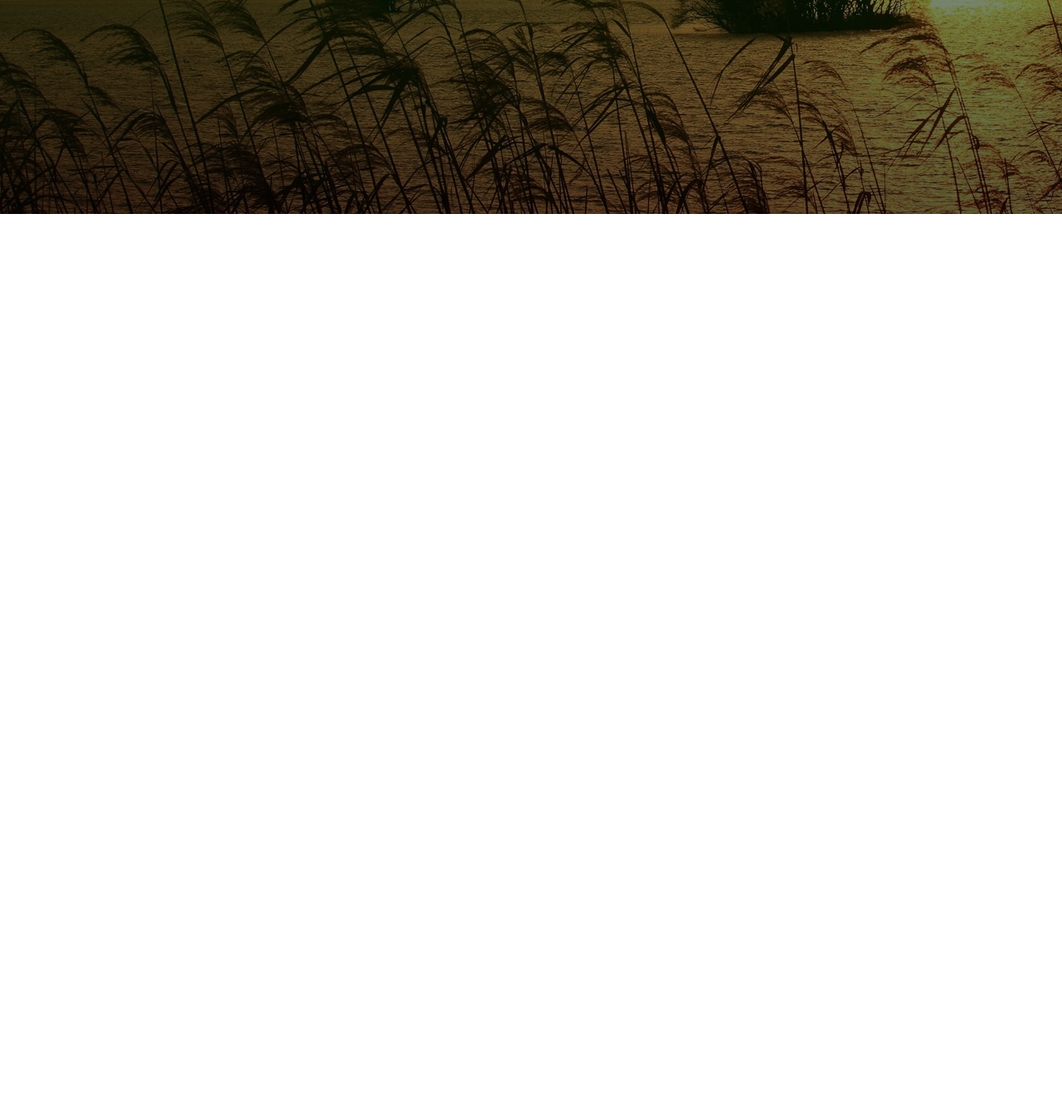
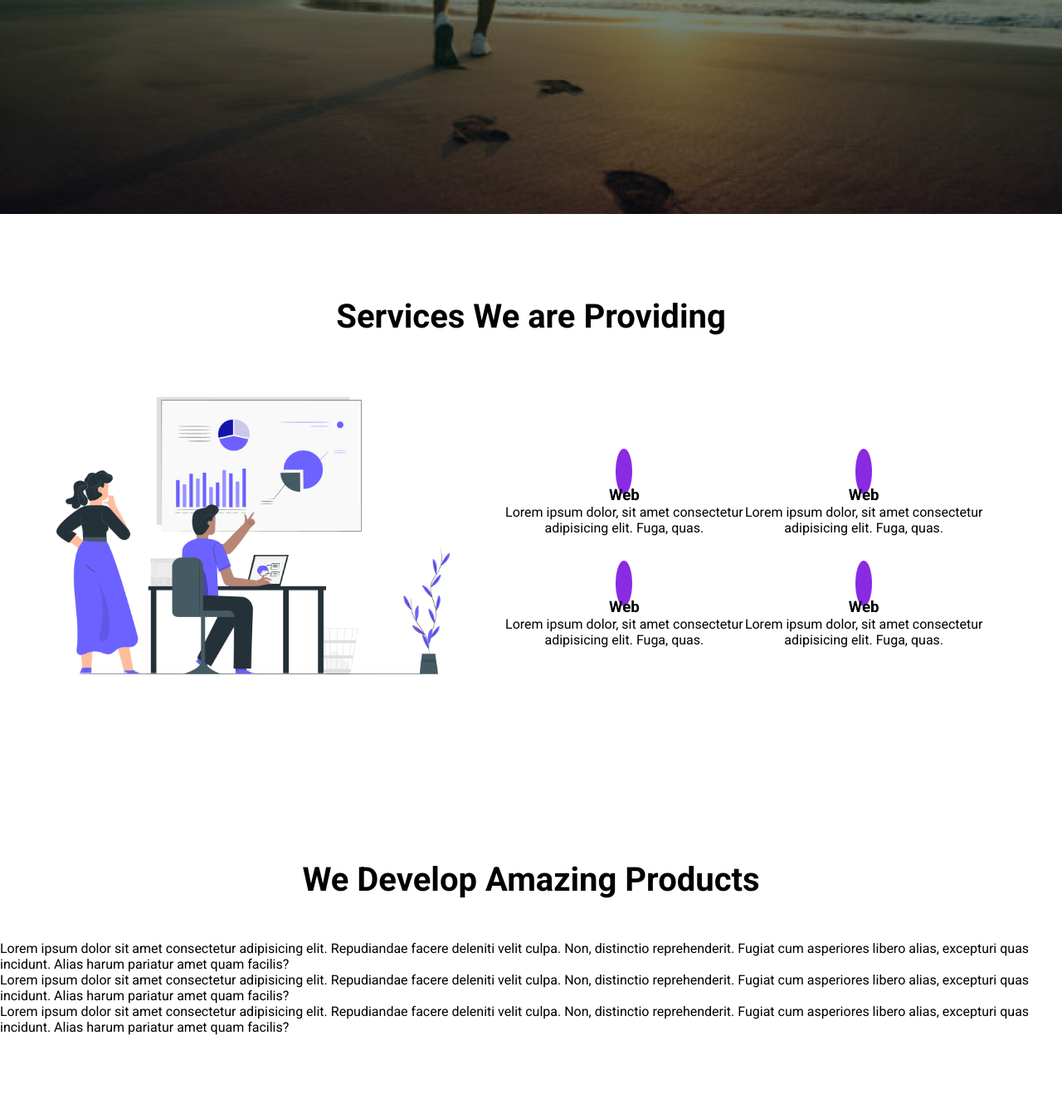
Before and after one commit to MusfiqDehan/company-2041, a plain HTML site: page index.html in a window 1280 px wide. Shown: the part 542-1890 px from the top of the page at 83% size. Before the commit the page ends 800 px from the top, so only its background shows below. Drawn offline with Linux system fonts and the light colour scheme.

Commit message:
Add services section

```diff
--- a/index.html
+++ b/index.html
@@ -6,6 +6,7 @@
     <meta http-equiv="X-UA-Compatible" content="IE=edge">
     <meta name="viewport" content="width=device-width, initial-scale=1.0">
 
+    <script src="https://code.iconify.design/3/3.0.0/iconify.min.js"></script>
     <link rel="stylesheet" href="style.css">
     <link rel="shortcut icon" href="favicon.ico" type="image/x-icon">
 
@@ -13,16 +14,19 @@
 </head>
 
 <body>
+    <!-- Header/Home Section -->
     <header id="header">
+        <!-- Navbar -->
         <nav>
             <ul>
-                <li><a href="#">Home</a></li>
-                <li><a href="#">Services</a></li>
+                <li><a href="#header">Home</a></li>
+                <li><a href="#services">Services</a></li>
                 <li><a href="#">Contact</a></li>
                 <li><a href="#">About</a></li>
             </ul>
         </nav>
 
+        <!-- Header Text Portion -->
         <div class="header-text">
             <h4>World Class Destination</h4>
             <h1>No #1 Travel Agency</h1>
@@ -35,8 +39,92 @@
         </div>
     </header>
 
+    <!-- Main Section -->
     <main>
+        <!-- Service Section -->
+        <section id="services">
+            <h2>Services We are Providing</h2>
 
+            <div class="services-container">
+                <!-- Left Side -->
+                <div class="half">
+                    <img src="images/services.png" alt="Our Services">
+                </div>
+
+                <!-- Right Side -->
+                <div class="half">
+
+                    <!-- Top Portion -->
+                    <div class="services-container">
+                        <!-- Left Side -->
+                        <div>
+                            <span class="iconify" data-icon="bxs:layer"></span>
+                            <h3>Web</h3>
+                            <p>
+                                Lorem ipsum dolor, sit amet consectetur adipisicing elit. Fuga, quas.
+                            </p>
+                        </div>
+                        <!-- Right Side -->
+                        <div>
+                            <span class="iconify" data-icon="bxs:layer"></span>
+                            <h3>Web</h3>
+                            <p>
+                                Lorem ipsum dolor, sit amet consectetur adipisicing elit. Fuga, quas.
+                            </p>
+                        </div>
+                    </div>
+
+                    <!-- Below Portion -->
+                    <div class="services-container">
+                        <!-- Left Side -->
+                        <div>
+                            <span class="iconify" data-icon="bxs:layer"></span>
+                            <h3>Web</h3>
+                            <p>
+                                Lorem ipsum dolor, sit amet consectetur adipisicing elit. Fuga, quas.
+                            </p>
+                        </div>
+                        <!-- Right Side -->
+                        <div>
+                            <span class="iconify" data-icon="bxs:layer"></span>
+                            <h3>Web</h3>
+                            <p>
+                                Lorem ipsum dolor, sit amet consectetur adipisicing elit. Fuga, quas.
+                            </p>
+                        </div>
+                    </div>
+                </div>
+            </div>
+        </section>
+
+        <!-- products -->
+        <section id="products">
+            <h2>We Develop Amazing Products</h2>
+
+            <div class="card-container">
+                <div class="card">
+                    <p>
+                        Lorem ipsum dolor sit amet consectetur adipisicing elit. Repudiandae facere deleniti velit
+                        culpa. Non, distinctio reprehenderit. Fugiat cum asperiores libero alias, excepturi quas
+                        incidunt. Alias harum pariatur amet quam facilis?
+                    </p>
+                </div>
+                <div class="card">
+                    <p>
+                        Lorem ipsum dolor sit amet consectetur adipisicing elit. Repudiandae facere deleniti velit
+                        culpa. Non, distinctio reprehenderit. Fugiat cum asperiores libero alias, excepturi quas
+                        incidunt. Alias harum pariatur amet quam facilis?
+                    </p>
+                </div>
+                <div class="card">
+                    <p>
+                        Lorem ipsum dolor sit amet consectetur adipisicing elit. Repudiandae facere deleniti velit
+                        culpa. Non, distinctio reprehenderit. Fugiat cum asperiores libero alias, excepturi quas
+                        incidunt. Alias harum pariatur amet quam facilis?
+                    </p>
+                </div>
+            </div>
+        </section>
     </main>
 
     <footer>
--- a/style.css
+++ b/style.css
@@ -1,4 +1,6 @@
 @import url('https://fonts.googleapis.com/css2?family=Roboto:wght@400;700&display=swap');
+
+/* Base Styles */
 
 * {
     scroll-behavior: smooth;
@@ -9,7 +11,7 @@
 
 .btn {
     padding: 20px 50px;
-    background-color: gray;
+    background-color: #892be2;
     border-radius: 20px;
 }
 
@@ -17,8 +19,25 @@
     border: 2px solid #fff;
 }
 
+section {
+    padding: 100px 0;
+    width: 100%;
+}
+
+h2 {
+    text-align: center;
+    font-size: 40px;
+    margin-bottom: 50px;
+}
+
+/* Header Style */
+
 #header {
-    background: linear-gradient(rgba(0, 128, 0, 0.322), rgba(0, 0, 0, 0.63)), url("./images/lake.jpg");
+    background: linear-gradient(rgba(0, 128, 0, 0.322), rgba(0, 0, 0, 0.63)), url("images/travel-banner.jpg");
+    background-repeat: no-repeat;
+    background-position: center;
+    background-size: cover;
+
     height: 100vh;
     color: #fff;
     display: flex;
@@ -30,19 +49,21 @@
 nav {
     top: 0;
     position: fixed;
-    background-color: rgba(128, 128, 128, 0.562);
     width: 100%;
+    background-color: #892be2;
 }
 
 ul {
     display: flex;
     justify-content: center;
+    padding: 20px 0;
 }
 
 li {
     list-style: none;
-    padding: 30px 20px;
+    margin: 0 20px;
     font-size: 20px;
+    border-bottom: 2px solid #fff;
 }
 
 a {
@@ -66,3 +87,30 @@ a {
     font-size: 20px;
     margin-bottom: 40px;
 }
+
+/* Services Section Style */
+
+#services .services-container {
+    width: 95%;
+    display: flex;
+    align-items: center;
+    margin-top: 40px;
+}
+
+#services .services-container .half {
+    width: 50%;
+    text-align: center;
+}
+
+#services .half img {
+    width: 80%;
+
+}
+
+#services .iconify {
+    font-size: 30px;
+    color: #fff;
+    background-color: blueviolet;
+    padding: 10px;
+    border-radius: 50%;
+}
```
Also changed, not shown: images/carosel-banner-1.jpg (added), images/carosel-banner-2.jpg (added), images/header-banner.jpg (added), images/product-icon1.png (added), images/product-icon2.png (added), images/product-icon3.png (added), images/services.png (added), images/travel-banner.jpg (added).
